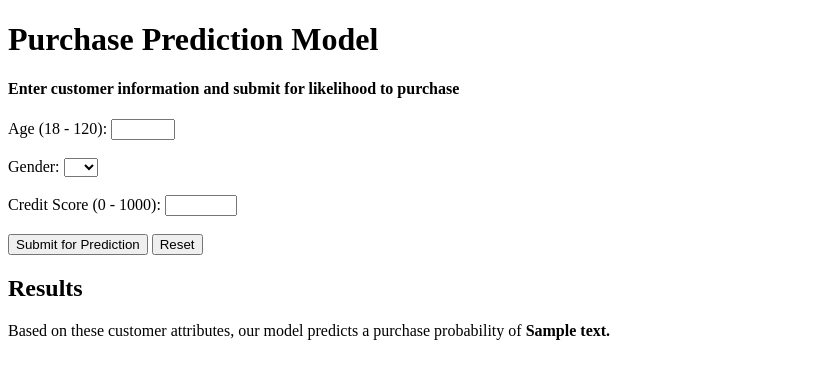
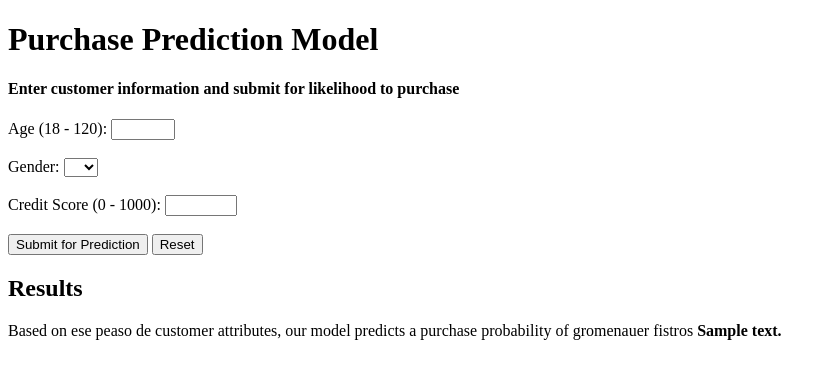
Before and after one commit to SergioDeVegaGomez/product_purchase_prediction, a Flask app: template templates/result.html in a window 1280 px wide. Shown: the top 379 px of the page, without its empty margins (0-836 px from the left). Run offline with Flask 2, Linux system fonts and the light colour scheme; the template is opened without the code that fills it: most values are stand-ins (such as "Sample title", 1, 10 or a date in 2020); parts of the project's set-up code (start-up, migrations or seed data) failed here and were passed over.

Commit message:
Update result.html

```diff
--- a/templates/result.html
+++ b/templates/result.html
@@ -3,7 +3,7 @@
 
   <head>
     <meta charset="utf-8">
-    <title>Purchase Prediction Model</title>
+    <title>Ese peaso de Purchase Prediction Model</title>
   </head>
   <body>
     <h1> Purchase Prediction Model </h1>
@@ -34,7 +34,7 @@
 <!–– Results Text ––>
 <body>
     <h2> Results </h2>
-    <p> Based on these customer attributes, our model predicts a purchase probability of <b>{{ prediction_text }}</b>  </p>
+    <p> Based on ese peaso de customer attributes, our model predicts a purchase probability of gromenauer fistros <b>{{ prediction_text }}</b>  </p>
   </body>
 
 </html>
```
